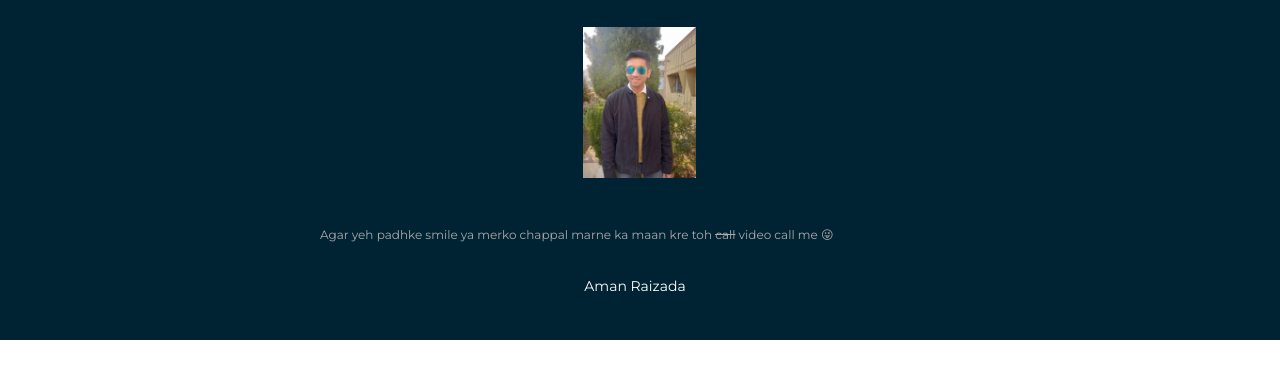
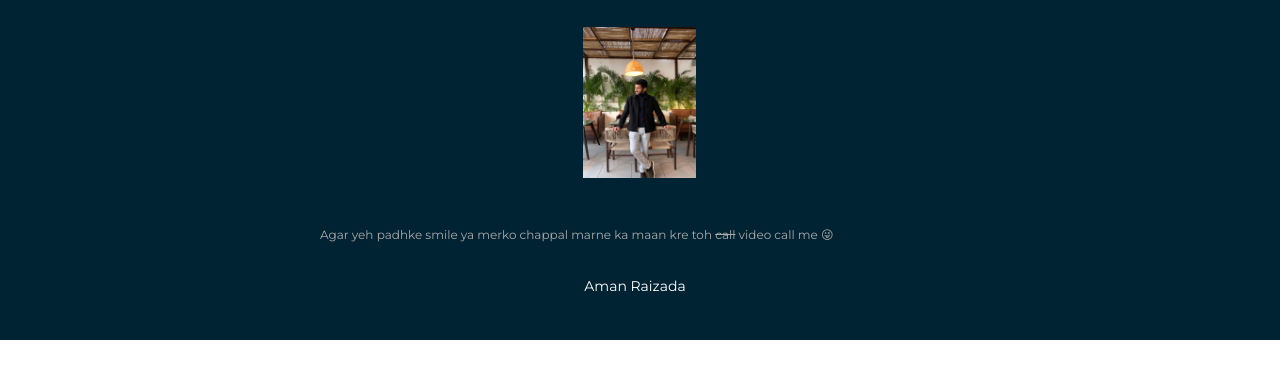
Before and after one commit to araiz190/adipie, a plain HTML site: page index.html in a window 1280 px wide. Shown: the part 4743-5120 px from the top of the page. Drawn offline with Linux system fonts and the light colour scheme; a web font is replaced by a local one.

Commit message:
my photo change (last photo)

```diff
--- a/index.html
+++ b/index.html
@@ -499,7 +499,7 @@
 													<table border="0" cellpadding="0" cellspacing="0" class="image_block block-4" role="presentation" style="mso-table-lspace: 0pt; mso-table-rspace: 0pt;" width="100%">
 														<tr>
 															<td class="pad" style="width:100%;padding-right:0px;padding-left:0px;padding-top:75px;padding-bottom:5px;">
-																<div align="center" class="alignment" style="line-height:10px"><a href="www.example.com" style="outline:none" tabindex="-1" target="_blank"><img alt="Your logo" src="WhatsApp_Image_2023-02-02_at_23.12.39.jpeg"
+																<div align="center" class="alignment" style="line-height:10px"><a href="www.example.com" style="outline:none" tabindex="-1" target="_blank"><img alt="Your logo" src="myphoto.jpeg"
 																			style="display: block; height: auto; border: 0; width: 113px; max-width: 100%;" title="Your logo" width="113" /></a></div>
 															</td>
 														</tr>
```
